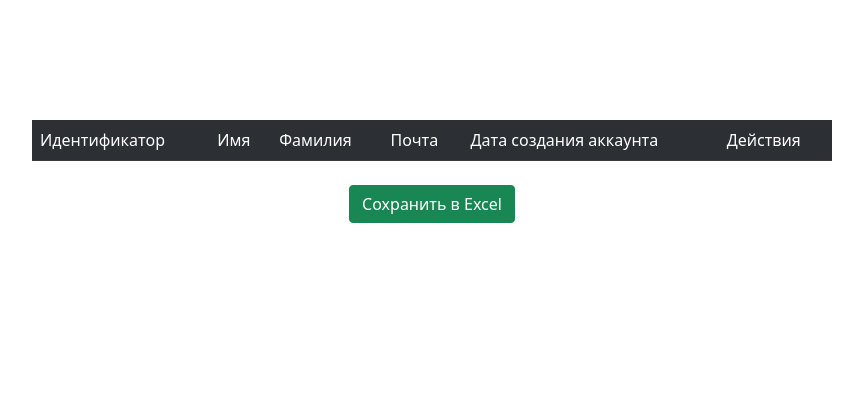
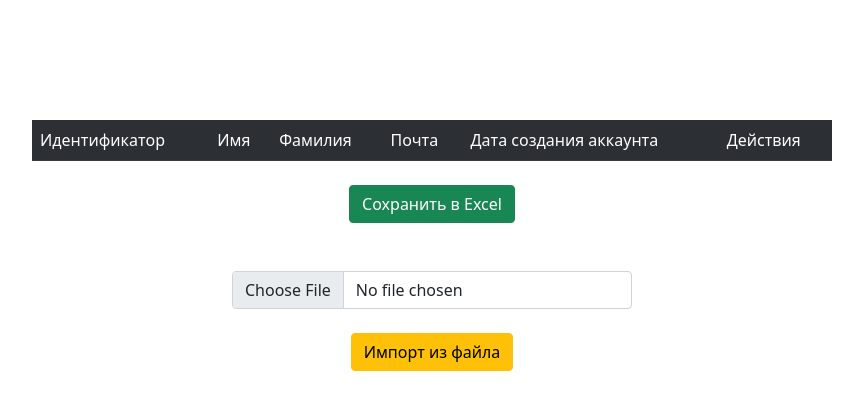
Before and after one commit to Andrew3100/Group10_WEB, a PHP site: page /user_list.php in a window 1280 px wide. Shown: the top 410 px of the page, without its empty margins (208-1071 px from the left). Run offline with PHP 8.4, Linux system fonts and the light colour scheme; data that the repository does not hold is empty.

Commit message:
Посещаемость от 19 марта. Материал по импорту данных из Excel файла

```diff
--- a/crud/user_list.php
+++ b/crud/user_list.php
@@ -64,4 +64,19 @@ echo '
 
 ';
 
+echo '<br><br>
+<div class="container">
+    <div class="row">
+    <form method="post" action="upload_excel.php" enctype="multipart/form-data">
+        <div class="col text-center">
+            <input style="width: 400px; margin: auto" type="file" name="excel" class="form-control">
+            <br>
+            <button class="btn btn-warning" type="submit">Импорт из файла</button>
+        </div>
+    </div>
+    </form>
+</div>
+
+';
+
 ?>
```
Also changed, not shown: crud/print_to_excel.php (+5 -5 lines), crud/upload_excel.php (added, +18 -0 lines), 1 other file.
